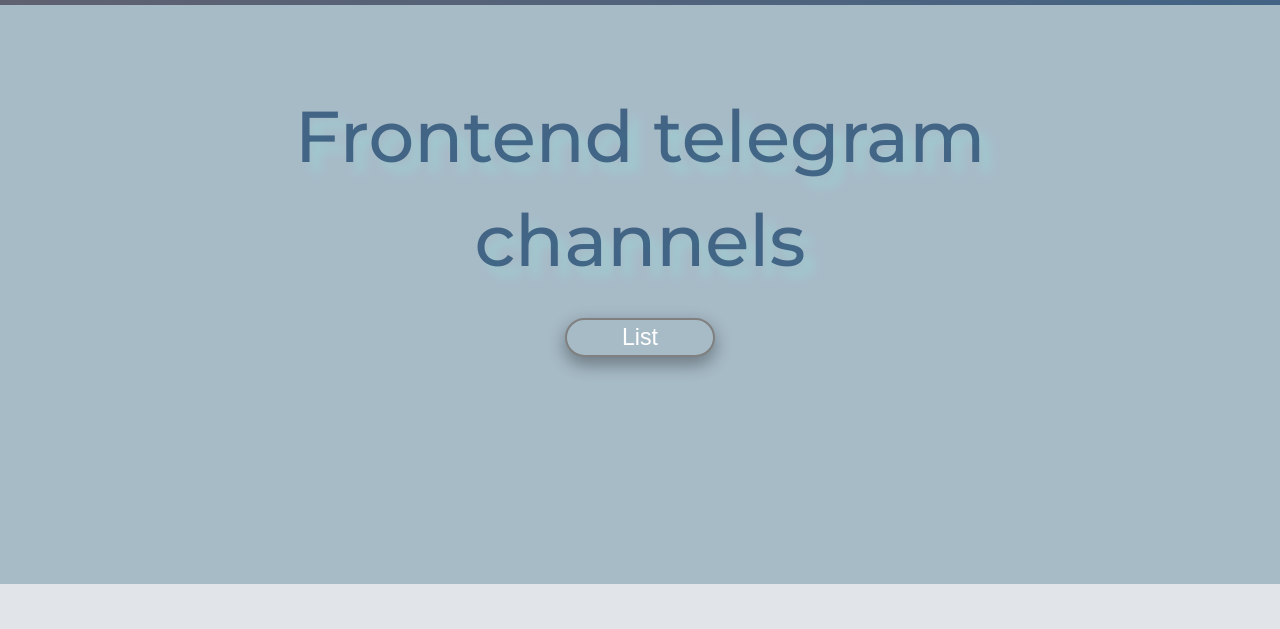
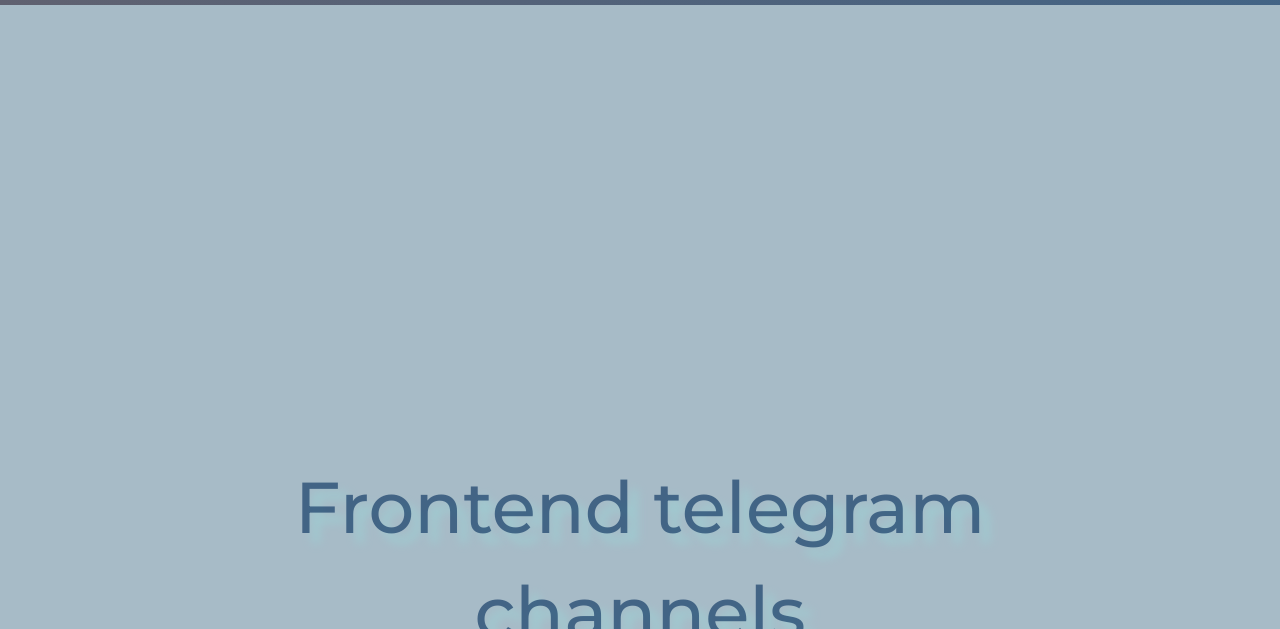
Before and after one commit to Maxim-Cherkasov/frontend-telegram-channels, a plain HTML site: page index.html in a window 1280 px wide. Shown: the part 62-691 px from the top of the page. Drawn offline with Linux system fonts and the light colour scheme.

Commit message:
Update styles.css

```diff
--- a/styles.css
+++ b/styles.css
@@ -48,7 +48,7 @@ h1 {
     color: rgba(11, 51, 97, 0.644);
     margin: 0 0 26px 0;
     text-shadow: 10px 10px 10px #9fcbd1;
-    padding-top: 4.9rem;
+    padding-top: 50%;
     font-weight: 300;
 }
 h2 {
```
